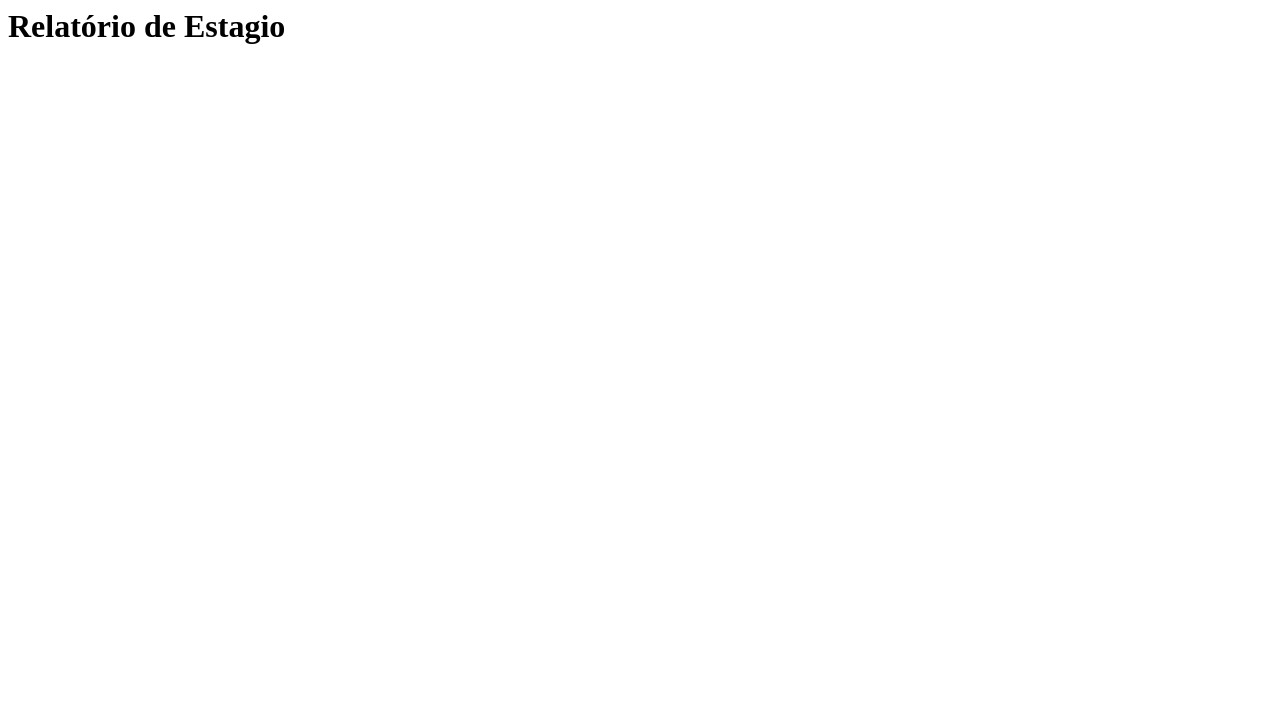
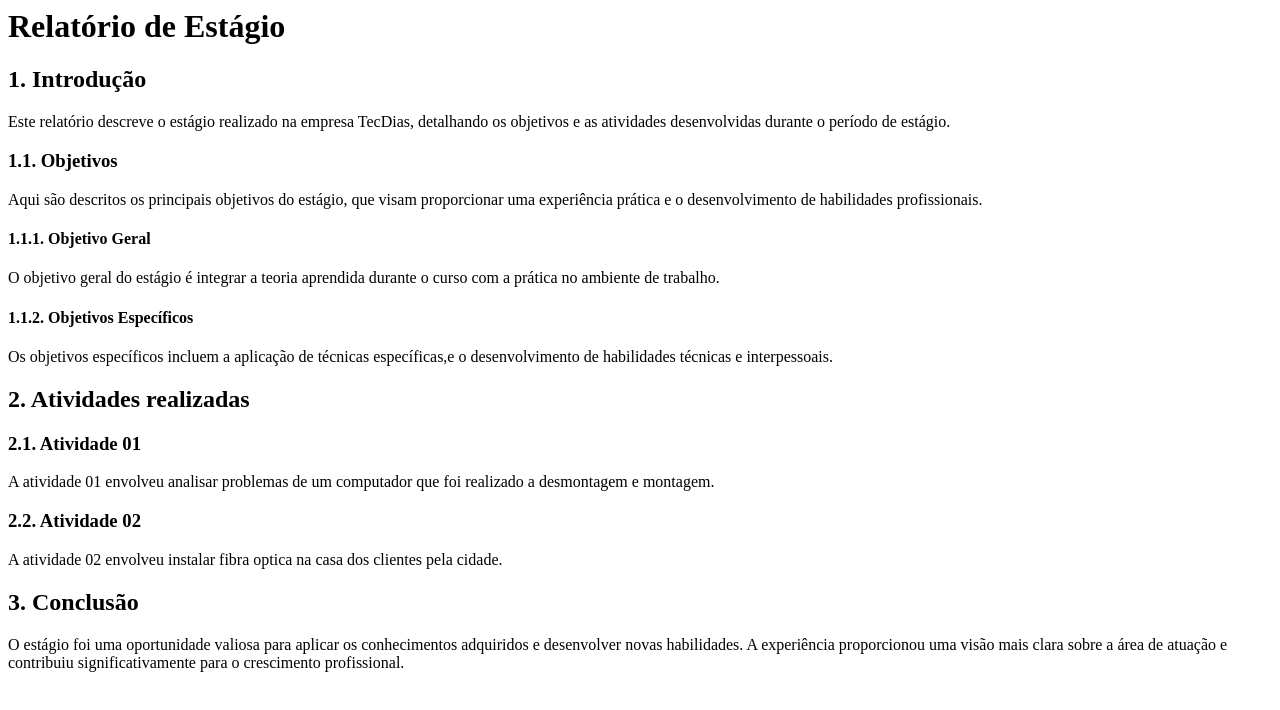
Before and after one commit to heniorodrigues/estagiorep, a plain HTML site: page estagio.html in a window 1280 px wide. Drawn offline with Linux system fonts and the light colour scheme.

Commit message:
trabalho finalizado

```diff
--- a/estagio.html
+++ b/estagio.html
@@ -1 +1,33 @@
-<h1>Relatório de Estagio</h1>
+<html lang="pt-BR">
+<head>
+    <meta charset="UTF-8">
+    <meta name="viewport" content="width=device-width, initial-scale=1.0">
+    <title>Relatório de Estágio</title>
+</head>
+<body>
+    <h1>Relatório de Estágio</h1>
+
+    <h2>1. Introdução</h2>
+    <p>Este relatório descreve o estágio realizado na empresa TecDias, detalhando os objetivos e as atividades desenvolvidas durante o período de estágio.</p>
+
+    <h3>1.1. Objetivos</h3>
+    <p>Aqui são descritos os principais objetivos do estágio, que visam proporcionar uma experiência prática e o desenvolvimento de habilidades profissionais.</p>
+
+    <h4>1.1.1. Objetivo Geral</h4>
+    <p>O objetivo geral do estágio é integrar a teoria aprendida durante o curso com a prática no ambiente de trabalho.</p>
+
+    <h4>1.1.2. Objetivos Específicos</h4>
+    <p>Os objetivos específicos incluem a aplicação de técnicas específicas,e o desenvolvimento de habilidades técnicas e interpessoais.</p>
+
+    <h2>2. Atividades realizadas</h2>
+
+    <h3>2.1. Atividade 01</h3>
+    <p>A atividade 01 envolveu analisar problemas de um computador que foi realizado a desmontagem e montagem.</p>
+
+    <h3>2.2. Atividade 02</h3>
+    <p>A atividade 02 envolveu instalar fibra optica na casa dos clientes pela cidade.</p>
+
+    <h2>3. Conclusão</h2>
+    <p>O estágio foi uma oportunidade valiosa para aplicar os conhecimentos adquiridos e desenvolver novas habilidades. A experiência proporcionou uma visão mais clara sobre a área de atuação e contribuiu significativamente para o crescimento profissional.</p>
+</body>
+</html>
```
Also changed, not shown: aspiracoes.html (+21 -0 lines), experiencias.html (+21 -0 lines).
